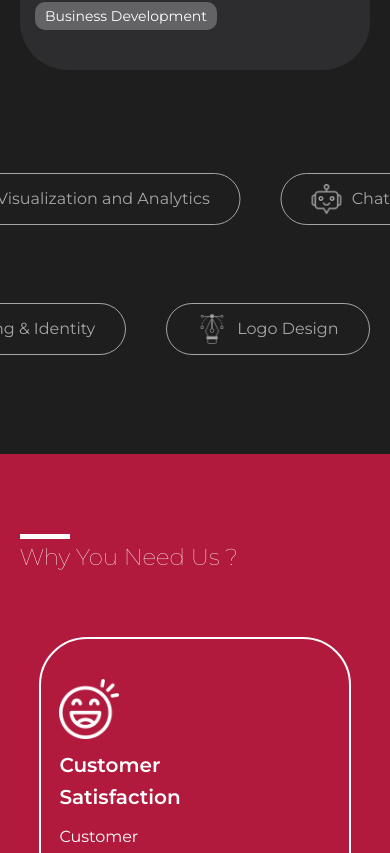
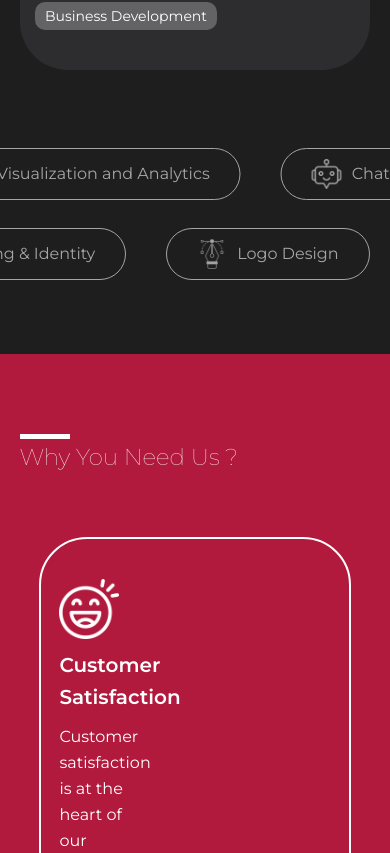
Before and after one commit to ObinnaKelvin/kobisoft, a Next.js app: page / in a window 390 px wide. Shown: the part 4071-4924 px from the top of the page. Built offline with nearby package versions, Linux system fonts and the light colour scheme.

Commit message:
Skills section now mobile responsive(paddings reduced)

```diff
--- a/components/Skills.js
+++ b/components/Skills.js
@@ -83,7 +83,10 @@ const tagsData = [
 function Skills() {
   return (
     <div className='flex flex-col gap-[0px] w-full h-max'>
-        <div className='flex flex-row gap-[20px] w-full h-[130px] items-center justify-center'>
+        <div className='flex flex-row
+        gap-[5px] xl:gap-[20px] lg:gap-[20px]
+        w-full h-[80px] xl:h-[130px] lg:h-[130px]
+        items-center justify-center'>
             <Marquee pauseOnHover={true} gradient={false} speed={70} direction='right'>
                 {
                     tagsData.map((tag) => (
@@ -96,7 +99,10 @@ function Skills() {
                 }
             </Marquee>
         </div>
-        <div className='flex flex-row gap-[20px] w-full h-[130px] items-center justify-center'>
+        <div className='flex flex-row
+        gap-[5px] xl:gap-[20px] lg:gap-[20px]
+        w-full h-[80px] xl:h-[130px] lg:h-[130px]
+        items-center justify-center '>
             <Marquee pauseOnHover={true} gradient={false} speed={70} direction='left'>
                 {
                     tagsData.map((tag) => (
```
